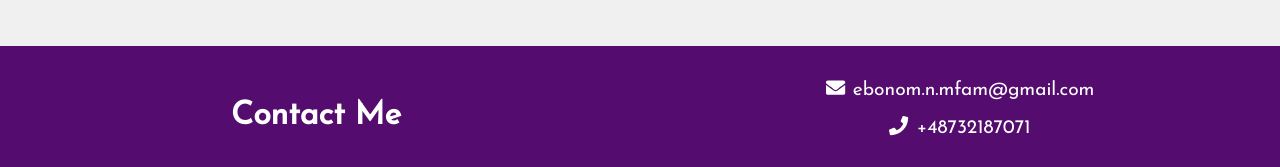
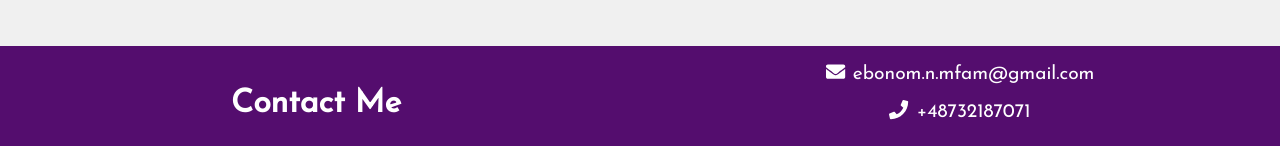
Before and after one commit to ManuBoca92/ebonom, a React (Create React App) app: page / in a window 1280 px wide. Shown: the part 1423-1590 px from the top of the page. After the commit the page ends 1569 px from the top, so only its background shows below. Built offline with nearby package versions, Linux system fonts and the light colour scheme.

Commit message:
refactored css

```diff
--- a/src/index.css
+++ b/src/index.css
@@ -267,7 +267,7 @@ p {
 .contact-detail {
     color: white;
     font-size: 1.2rem;
-    padding: 1rem;
+    padding-bottom: 0.5rem;
     -webkit-transition: all 1s linear;
     transition: all 1s linear;
 }
```
